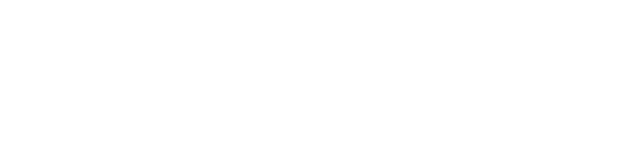
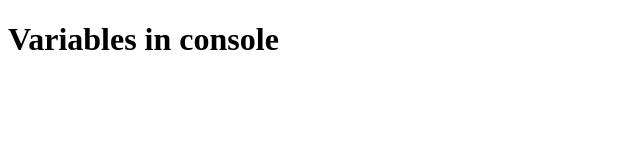
Before and after one commit to FateOce/JavaScript, a plain HTML site: page Variables/index.html in a window 1280 px wide. Shown: the whole page, without its empty margins (0-640 px from the left). Drawn offline with Linux system fonts and the light colour scheme.

Commit message:
Complete

```diff
--- a/Variables/index.html
+++ b/Variables/index.html
@@ -7,8 +7,7 @@
     <title>Variables</title>
 </head>
 <body>
-
-
+    <h1>Variables in console</h1>
     <script src="index.js">
 
     </script>
--- a/Variables/index.js
+++ b/Variables/index.js
@@ -8,8 +8,6 @@ age = age +1 ;
 var fullName = firstName + "" +lastName
 
 
-
-
 console.log("your age is " + age)
 console.log("Are you online?:",online)
 console.log("Hello",firstName)
```
